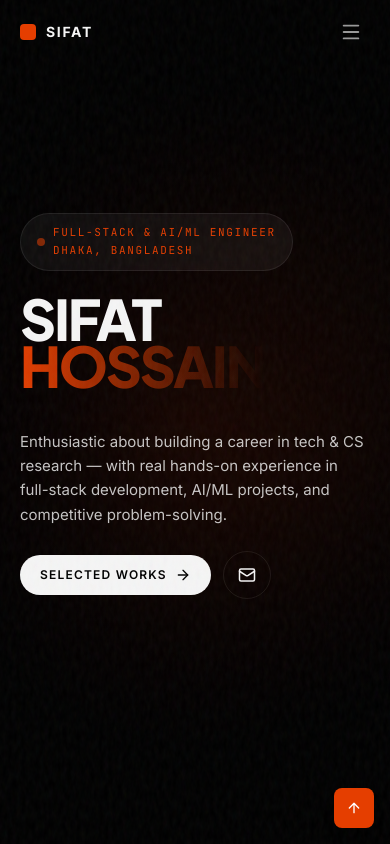
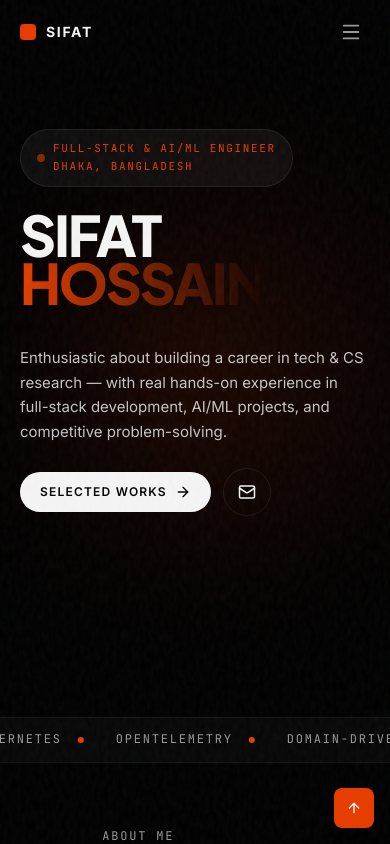
Before and after one commit to decodersifat/portfolio-sifat, a Next.js app: page / in a window 390 px wide. Shown: the top 844 px of the page. Built offline with nearby package versions, Linux system fonts and the light colour scheme.

Commit message:
Version v4

```diff
--- a/components/HeroSection.tsx
+++ b/components/HeroSection.tsx
@@ -166,7 +166,7 @@ export default function HeroSection() {
       id="home"
       ref={container}
       onMouseMove={handleMouseMove}
-      className="relative min-h-[100dvh] flex flex-col justify-center bg-background overflow-hidden px-5 md:px-6 lg:px-10"
+      className="relative min-h-[85dvh] lg:min-h-[100dvh] flex flex-col justify-center bg-background overflow-hidden px-5 md:px-6 lg:px-10 pb-10 md:pb-0"
     >
       {/* Background Orbs */}
       <div className="hero-bg-orbs absolute inset-0 pointer-events-none">
```
